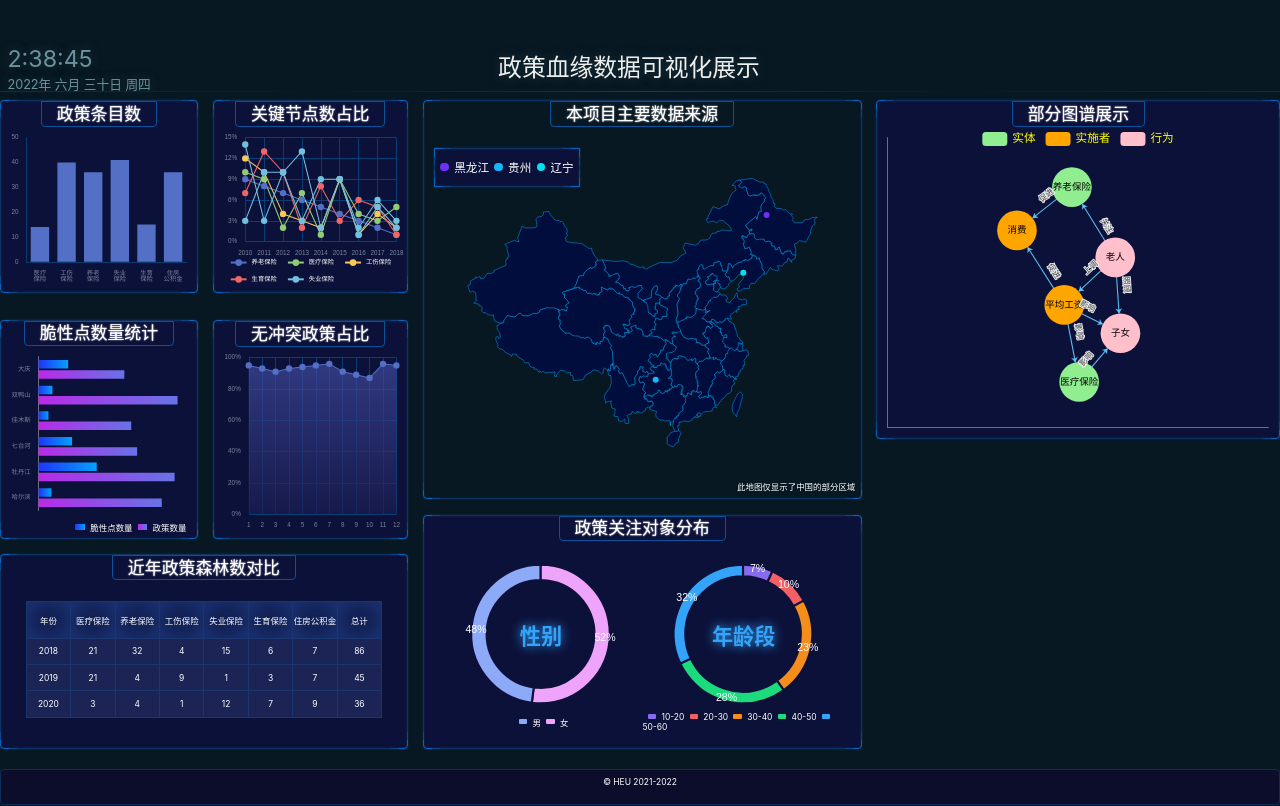
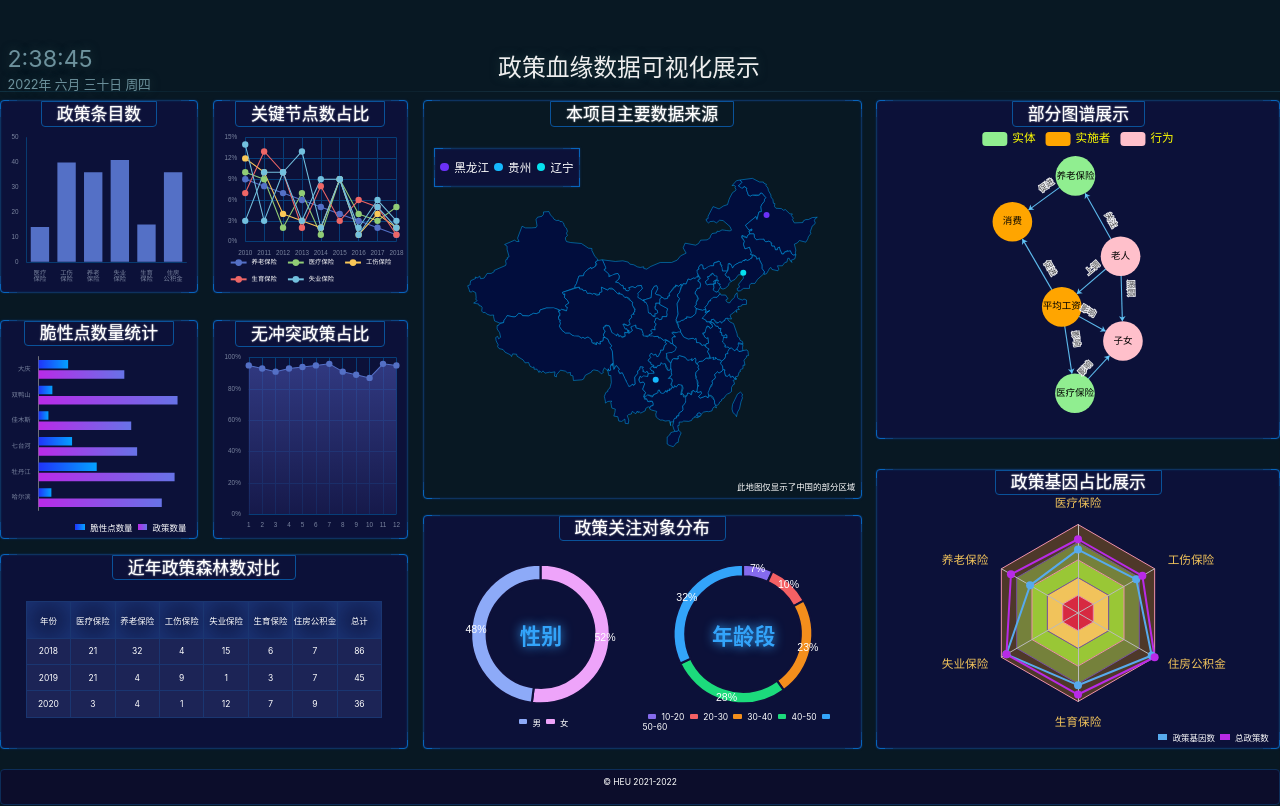
Before and after one commit to liu0haha123/zcxy-ksh, a React (Vite) app: page /#/ in a window 1280 px wide. Built offline with nearby package versions, Linux system fonts and the light colour scheme; some icons are missing.

Commit message:
完成所有静态展示工作

```diff
--- /dev/null
+++ b/src/components/Chart10.tsx
@@ -0,0 +1,85 @@
+import React, { useEffect, useRef } from "react";
+import * as echarts from "echarts";
+import { createEchartsOptions } from "../shared/create-echarts-options";
+import { px } from "../shared/px";
+import { baseEchartOptions } from "../shared/base-echart-options";
+
+export const Chart10 = () => {
+  const divRef = useRef(null);
+  useEffect(() => {
+    var myChart = echarts.init(divRef.current);
+    myChart.setOption(
+      createEchartsOptions({
+        xAxis: { show: false },
+        yAxis: { show: false },
+        textStyle: {
+          fontSize: px(22),
+          color: "#f1c35b",
+        },
+        polar: [
+          {
+            indicator: [
+              { text: "医疗保险", max: 6000 },
+              { text: "养老保险", max: 16000 },
+              { text: "失业保险", max: 30000 },
+              { text: "生育保险", max: 38000 },
+              { text: "住房公积金", max: 52000 },
+              { text: "工伤保险", max: 25000 },
+            ],
+            splitArea: {
+              show: true,
+              areaStyle: {
+                color: ["#d72941", "#f1c35b", "#99c736", "#75813b", "#4e3829"],
+                // 图表背景网格的颜色
+              },
+            },
+            splitLine: {
+              show: true,
+              lineStyle: {
+                width: 1,
+                color: ["#7954a1", "#ef91ab"],
+                // 图表背景网格线的颜色
+              },
+            },
+          },
+        ],
+        calculable: true,
+        series: [
+          {
+            type: "radar",
+            top: px(20),
+            data: [
+              {
+                value: [4300, 10000, 28000, 31000, 50000, 19000],
+                name: "政策基因数量",
+                itemStyle: {
+                  color: "#57aaed",
+                },
+              },
+              {
+                value: [5000, 14000, 28000, 35000, 52000, 21000],
+                name: "总政策数量",
+                itemStyle: {
+                  color: "#b92ae8",
+                },
+              },
+            ],
+          },
+        ],
+      })
+    );
+  }, []);
+
+  return (
+    <div className="bordered 雷达图">
+      <h2>政策基因占比展示</h2>
+      <div ref={divRef} className="chart"></div>
+      <div className="legend">
+        <span className="first" />
+        政策基因数
+        <span className="second" />
+        总政策数
+      </div>
+    </div>
+  );
+};
--- a/src/components/Chart5.tsx
+++ b/src/components/Chart5.tsx
@@ -13,6 +13,8 @@ export const Chart5 = () => {
     var myChart = echarts.init(divRef.current);
     myChart.setOption(
       createEchartsOptions({
+        xAxis: { show: false },
+        yAxis: { show: false },
         // 提示框的配置
         tooltip: {
           formatter: (x) => {
@@ -24,11 +26,11 @@ export const Chart5 = () => {
 
         legend: {
           x: "center",
-            show: true,
-            textStyle:{
-                color: "yellow",
-                fontSize:px(22)
-            }
+          show: true,
+          textStyle: {
+            color: "yellow",
+            fontSize: px(22),
+          },
         },
         series: [
           {
@@ -67,7 +69,7 @@ export const Chart5 = () => {
               },
             },
             force: {
-              repulsion: 800, //节点之间的斥力因子。支持数组表达斥力范围，值越大斥力越大。
+              repulsion: [700,1300], //节点之间的斥力因子。支持数组表达斥力范围，值越大斥力越大。
               edgeLength: px(10), //边的两个节点之间的距离
               gravity: 0.1, //节点受到的向中心的引力因子。该值越大节点越往中心点靠拢。
             },
--- a/src/pages/home.scss
+++ b/src/pages/home.scss
@@ -100,6 +100,7 @@
 
             &::before {
                 content: '';
+                pointer-events: none;
                 position: absolute;
                 left: 0;
                 right: 0;
@@ -146,6 +147,9 @@
 
         >.section5 {
             grid-area: box5;
+            display: flex;
+            flex-direction: column;
+            justify-content: space-between;
 
         }
 
@@ -156,7 +160,8 @@
         .知识图谱,
         .政策森林,
         .数据来源,
-        .年龄段 {
+        .年龄段,
+        .雷达图 {
             height: px(365);
             display: flex;
             flex-direction: column;
@@ -176,6 +181,34 @@
             .chart {
                 flex: 1;
                 width: 100%;
+            }
+        }
+
+        .雷达图 {
+            height: px(530);
+
+            .legend {
+                display: flex;
+                align-items: center;
+                justify-content: flex-end;
+                width: 100%;
+                padding: 0 px(20) px(10);
+
+                >.first,
+                >.second {
+                    display: inline-block;
+                    width: px(18);
+                    height: px(12);
+                    margin: 0 px(10);
+                }
+
+                .first {
+                    background: #57aaed
+                }
+
+                .second {
+                    background: #b92ae8
+                }
             }
         }
 
--- a/src/pages/home.tsx
+++ b/src/pages/home.tsx
@@ -12,6 +12,7 @@ import { Chart6 } from "../components/Chart6";
 import { Chart7 } from "../components/Chart7";
 import { Chart8 } from "../components/Chart8";
 import { Chart9 } from "../components/Chart9";
+import { Chart10 } from "../components/Chart10";
 
 export const Home = () => {
   const year = new Date().getFullYear();
@@ -46,6 +47,7 @@ export const Home = () => {
         </section>
         <section className="section5">
           <Chart5 />
+          <Chart10 />
         </section>
       </main>
       <footer>&copy; HEU 2021-{year}</footer>
```
